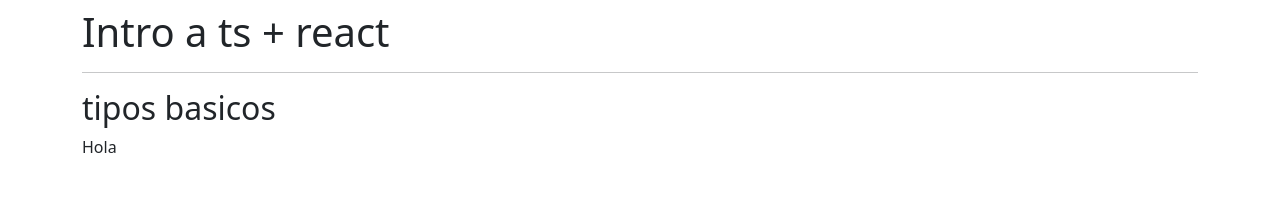
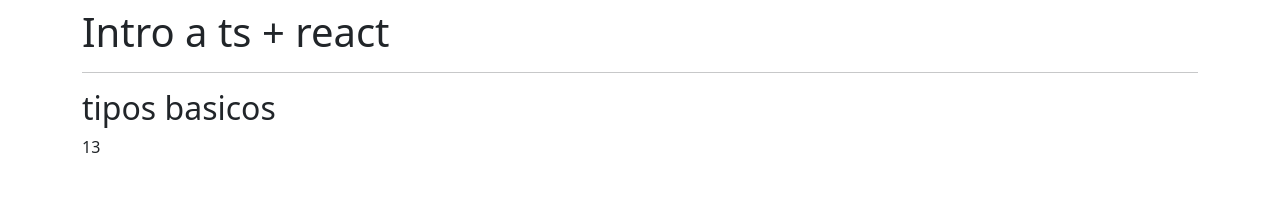
Before and after one commit to se733/ts-react, a React (Create React App) app: page / in a window 1280 px wide. Shown: the top 209 px of the page. Built offline with nearby package versions, Linux system fonts and the light colour scheme.

Commit message:
interface

```diff
--- a/src/typescript/TiposBasicos.tsx
+++ b/src/typescript/TiposBasicos.tsx
@@ -14,8 +14,8 @@ export const TiposBasicos = () => {
 
 
 
-  const sumar = ():string => {
-    return "Hola"
+  const sumar = ():number => {
+    return 12+1
   }
 
 
```
